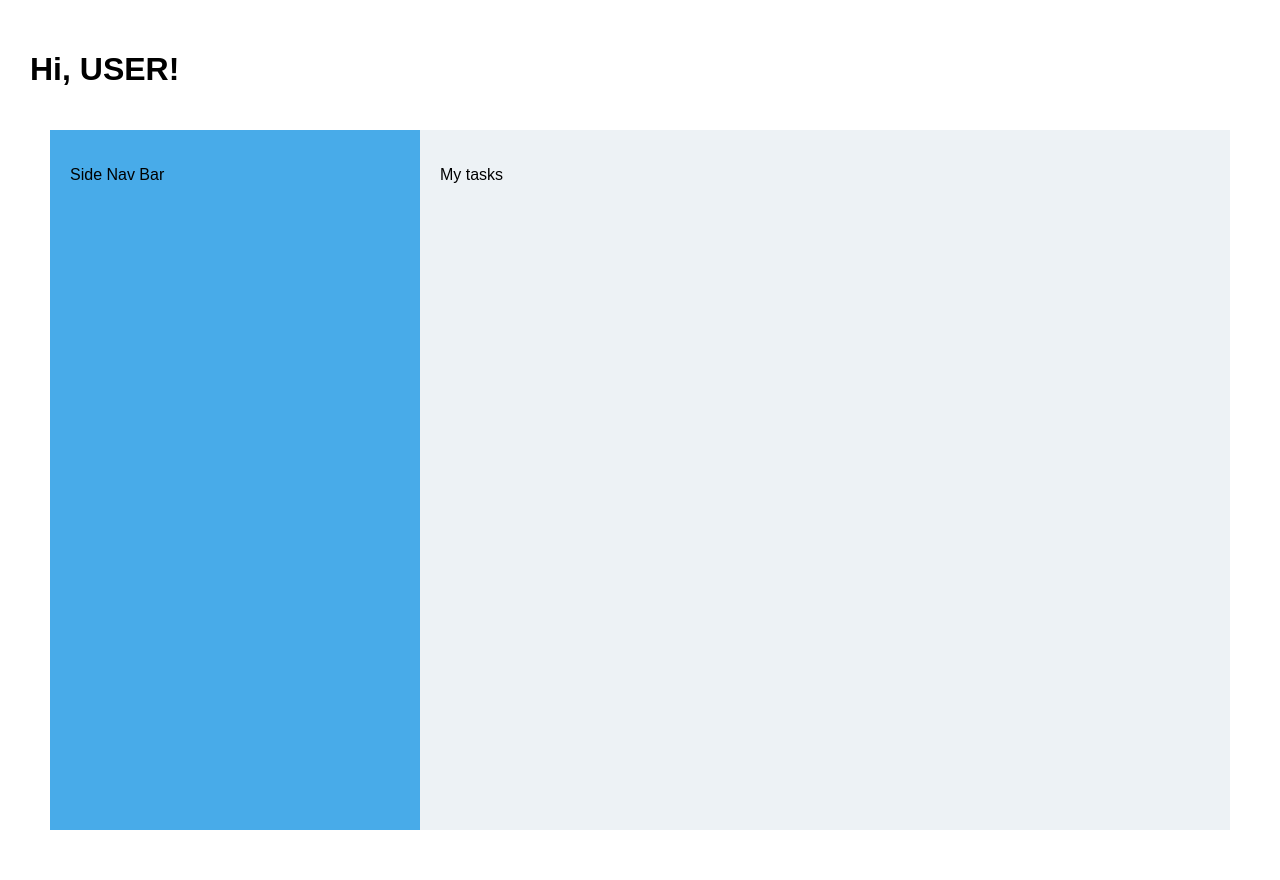
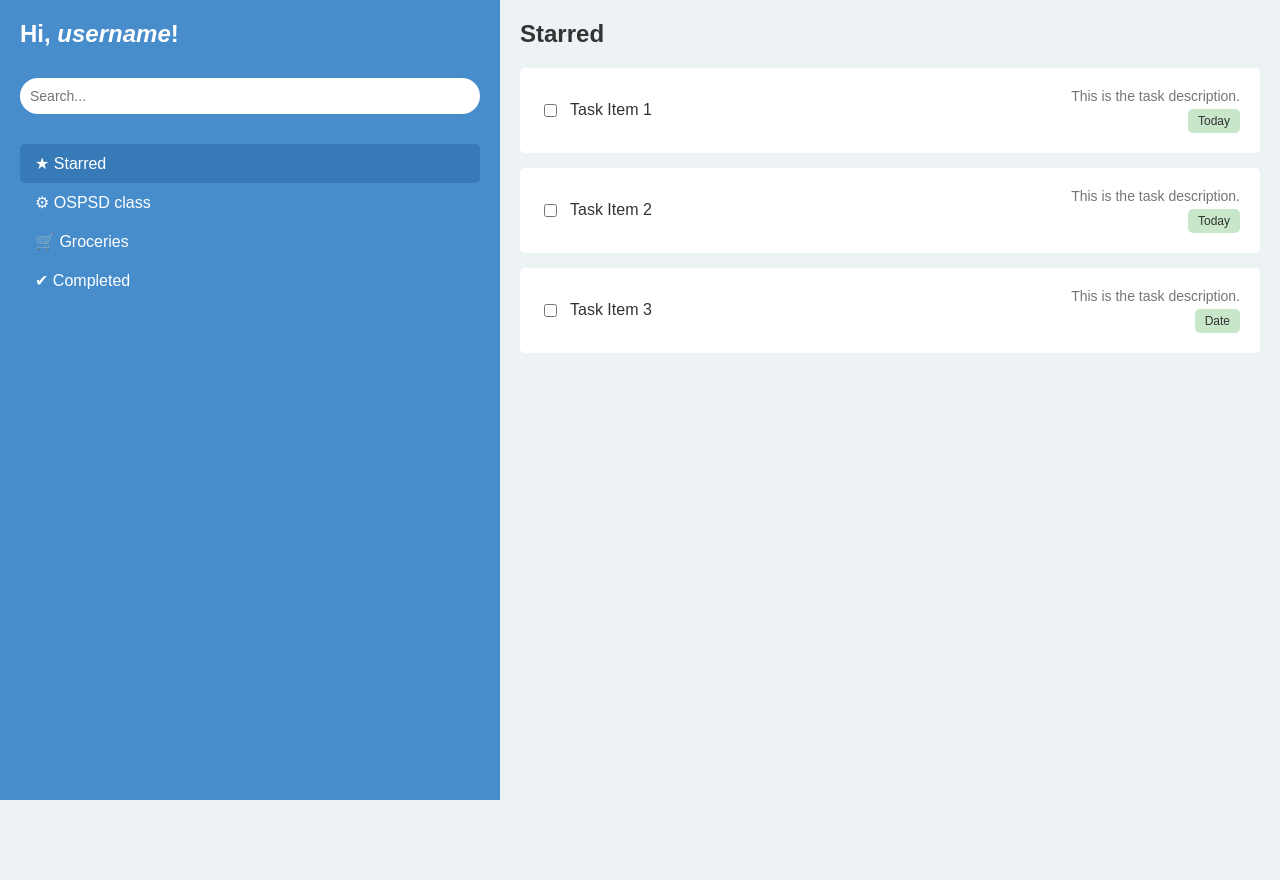
Before and after one commit to nyuoss/glaceon-google-suite-tasks, a Flask app: page / in a window 1280 px wide. After the commit the page ends 800 px from the top, so only its background shows below. Run offline with Flask 3, Linux system fonts and the light colour scheme.

Commit message:
Add more front-end content
- Add more details in left menu
- Add more details in task list
- Make appearance more close to what was discussed

```diff
--- a/src/open_source_python_template/static/style.css
+++ b/src/open_source_python_template/static/style.css
@@ -1,24 +1,104 @@
 body {
   margin: 0;
-    font-family: Arial, Helvetica, sans-serif;
+  font-family: 'Arial', sans-serif;
   box-sizing: border-box;
-    padding: 30px;
+  background-color: #eceff1;
+  color: #333;
 }
 
 .dashboard {
   display: flex;
-    height: 700px;
-    padding: 20px;
+  min-height: 100vh;
 }
 
 .sidenav {
-    flex: 30%;
+  width: 500px;
+  background-color: #488dcb;
+  color: #fff;
   padding: 20px;
-    background-color: rgb(72, 171, 233);
+  box-sizing: border-box;
+}
+
+.sidenav h1 {
+  margin-top: 0;
+  font-size: 24px;
+  color: white;
+}
+
+.username-placeholder {
+  font-style: italic;
+}
+
+.search-bar {
+  margin: 30px 0;
+  background-color: #fff;
+  border-radius: 20px;
+  overflow: hidden;
+}
+
+.search-bar input[type="search"] {
+  width: 100%;
+  border: none;
+  padding: 10px;
+  font-size: 14px;
+}
+
+.task-categories {
+  list-style: none;
+  padding: 0;
+  margin: 0;
+}
+
+.category {
+  padding: 10px 15px;
+  cursor: pointer;
+  border-radius: 5px;
+}
+
+.category.active, .category:hover {
+  background-color: #367bb7;
 }
 
 .taskcolumn {
-    flex: 70%;
+  flex-grow: 1;
+  background-color: #edf2f5;
   padding: 20px;
-    background-color: rgb(237, 242, 245);
+  box-sizing: border-box;
 }
+
+.taskcolumn h2 {
+  margin-top: 0;
+}
+
+.task-item {
+  background-color: #fff;
+  padding: 20px;
+  margin-bottom: 15px;
+  border-radius: 5px;
+  display: flex;
+  align-items: center;
+}
+
+.task-item label {
+  flex-grow: 1;
+  margin-left: 10px;
+}
+
+.task-meta {
+  text-align: right;
+}
+
+.task-meta .task-description {
+  display: block;
+  color: #757575;
+  font-size: 14px;
+}
+
+.due-date {
+  background-color: #c8e6c9;
+  border-radius: 5px;
+  padding: 5px 10px;
+  display: inline-block;
+  font-size: 12px;
+  margin-top: 5px;
+}
--- a/src/open_source_python_template/templates/index.html
+++ b/src/open_source_python_template/templates/index.html
@@ -7,15 +7,49 @@
     <title>Tasks Dashboard</title>
 </head>
 <body>
-    <h1>Hi, USER!</h1>
     <div class="dashboard">
         <div class="sidenav">
-            <p>Side Nav Bar</p>
+            <h1>Hi, <span class="username-placeholder">username</span>!</h1>
+            <div class="search-bar">
+                <input type="search" placeholder="Search...">
+            </div>
+            <div class="task-categories">
+                <div class="category starred active"><span>★ Starred</span></div>
+                <div class="category"><span>⚙ OSPSD class</span></div>
+                <div class="category"><span>🛒 Groceries</span></div>
+                <div class="category"><span>✔ Completed</span></div>
+            </div>
         </div>
         <div class="taskcolumn">
-            <p>My tasks</p>
+            <h2>Starred</h2>
+            <div class="task-item">
+                <input type="checkbox" id="task1">
+                <label for="task1">Task Item 1</label>
+                <div class="task-meta">
+                    <span class="task-description">This is the task description.</span>
+                    <span class="due-date">Today</span>
+                </div>
+            </div>
+
+            <div class="task-item">
+                <input type="checkbox" id="task1">
+                <label for="task1">Task Item 2</label>
+                <div class="task-meta">
+                    <span class="task-description">This is the task description.</span>
+                    <span class="due-date">Today</span>
+                </div>
+            </div>
+
+            <div class="task-item">
+                <input type="checkbox" id="task1">
+                <label for="task1">Task Item 3</label>
+                <div class="task-meta">
+                    <span class="task-description">This is the task description.</span>
+                    <span class="due-date">Date</span>
+                </div>
+            </div>
+            <!-- Repeat for more tasks -->
         </div>
     </div>
-
 </body>
 </html>
```
Lines whose indentation alone changed are shown as unchanged.
